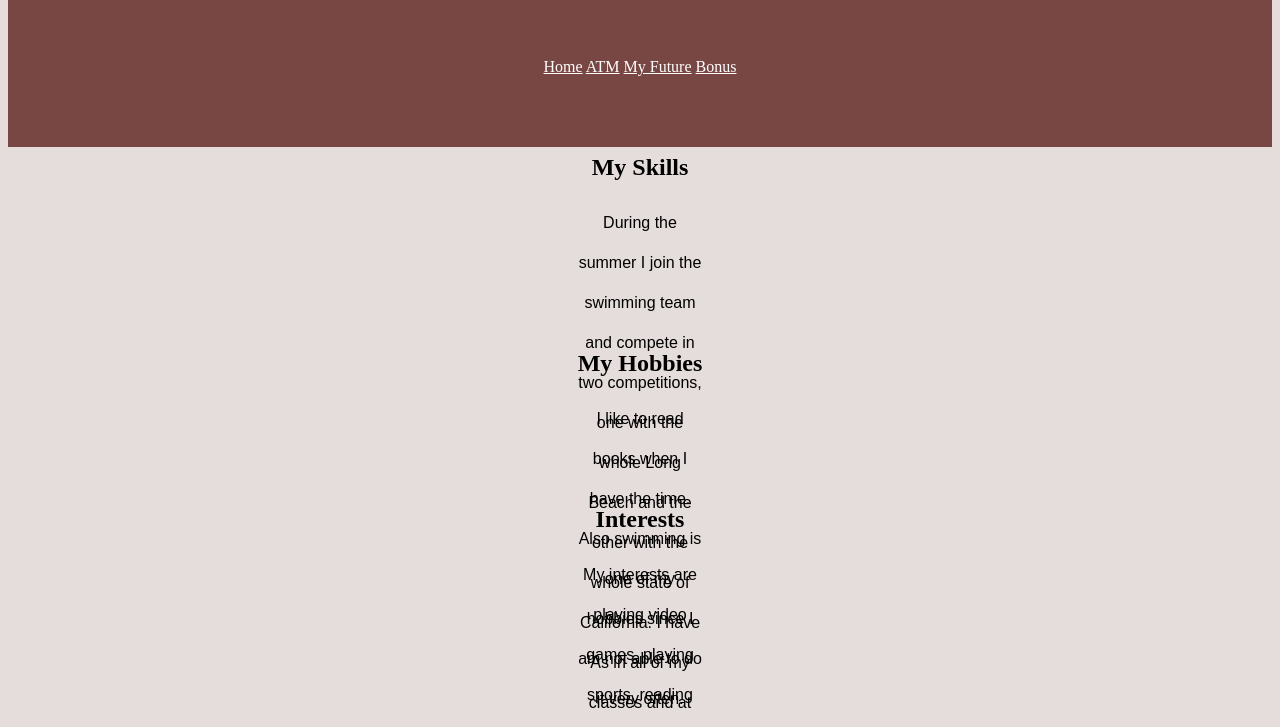
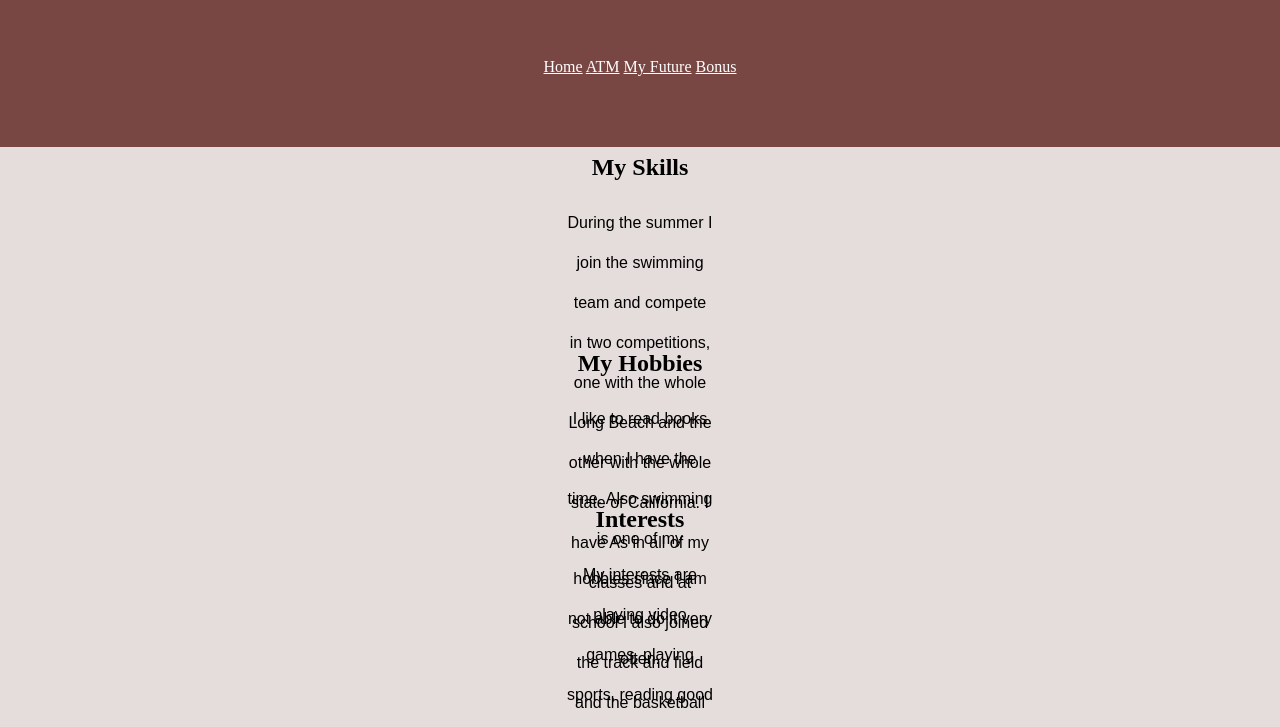
Before and after one commit to codedbycarla/codedbycarla.github.io, a plain HTML site: page index.html in a window 1280 px wide. Shown: the part 76-803 px from the top of the page. Drawn offline with Linux system fonts and the light colour scheme.

Commit message:
Update mystyle.css

```diff
--- a/mystyle.css
+++ b/mystyle.css
@@ -2,6 +2,7 @@ body {background: rgb(229,221,219);
       line-height: 40px;
       background-size: cover;
       background-position: center;
+      margin: 0; padding: 0;
    }
 table {margin:1em auto;
    }
```
